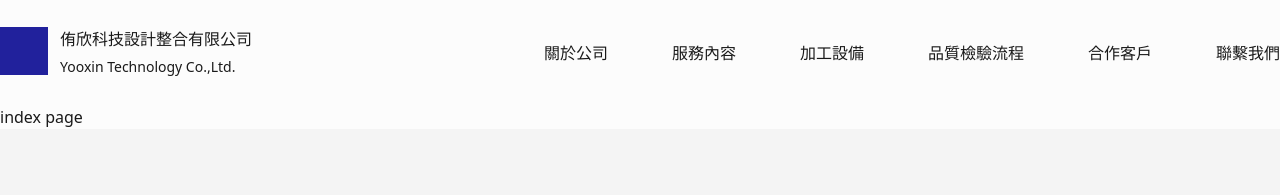
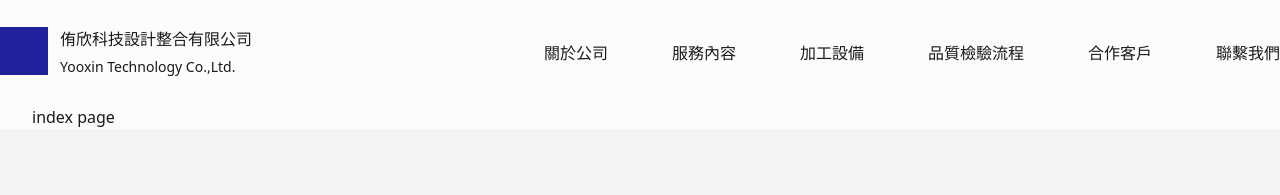
Before and after one commit to npcenthusiasm/yooxin-tech, a Nuxt app: page / in a window 1280 px wide. Shown: the top 195 px of the page. Built offline with nearby package versions, Linux system fonts and the light colour scheme.

Commit message:
update tailwind.config

```diff
--- a/tailwind.config.js
+++ b/tailwind.config.js
@@ -14,15 +14,22 @@ module.exports = {
   darkMode: false, // or 'media' or 'class'
   theme: {
     container: {
-      center: true
+      center: true,
+      padding: {
+        DEFAULT: '2rem'
+        // sm: '2rem',
+        // lg: '4rem',
+        // xl: '5rem',
+        // '2xl': '6rem',
+      }
     },
     screens: {
-      sm: '640px',
+      // sm: '640px',
       md: '768px',
       lg: '1024px',
-      lgs: '1090px',
-      xl: '1280px',
-      '2xl': '1536px'
+      // lgs: '1090px',
+      xl: '1280px'
+      // '2xl': '1536px'
     },
     letterSpacing: {
     //   tightest: '-.075em',
@@ -53,25 +60,32 @@ module.exports = {
         14: '3.50rem',
         15: '3.75rem',
         17: '4.25rem',
+        18: '4.5rem',
         19: '4.75rem',
-        18: '5rem',
+        20: '5rem',
         21: '5.25rem',
         22: '5.50rem',
         23: '5.75rem',
         25: '6.25rem',
+        29: '7.25rem',
         30: '7.5rem',
+        31: '7.75rem',
         33: '8.25rem',
         34: '8.5rem',
         35: '8.75rem',
         37: '9.25rem',
+        43: '10.75rem',
         45: '11.25rem',
+        46: '11.50rem',
         55: '13.75rem',
         128: '32rem',
+        132: '33rem',
         144: '36rem'
       },
       colors: {
         shonwhite: '#fcfcfc',
         customgray: '#DCDCDC',
+        lightgraybr: '#dbdbdb',
         lightgray: '#f4f4f4',
         deepblue: '#21219c',
         black: {
@@ -103,7 +117,8 @@ module.exports = {
   },
   variants: {
     extend: {
-      margin: ['last']
+      margin: ['last'],
+      border: ['last']
     }
   },
   plugins: [
```
